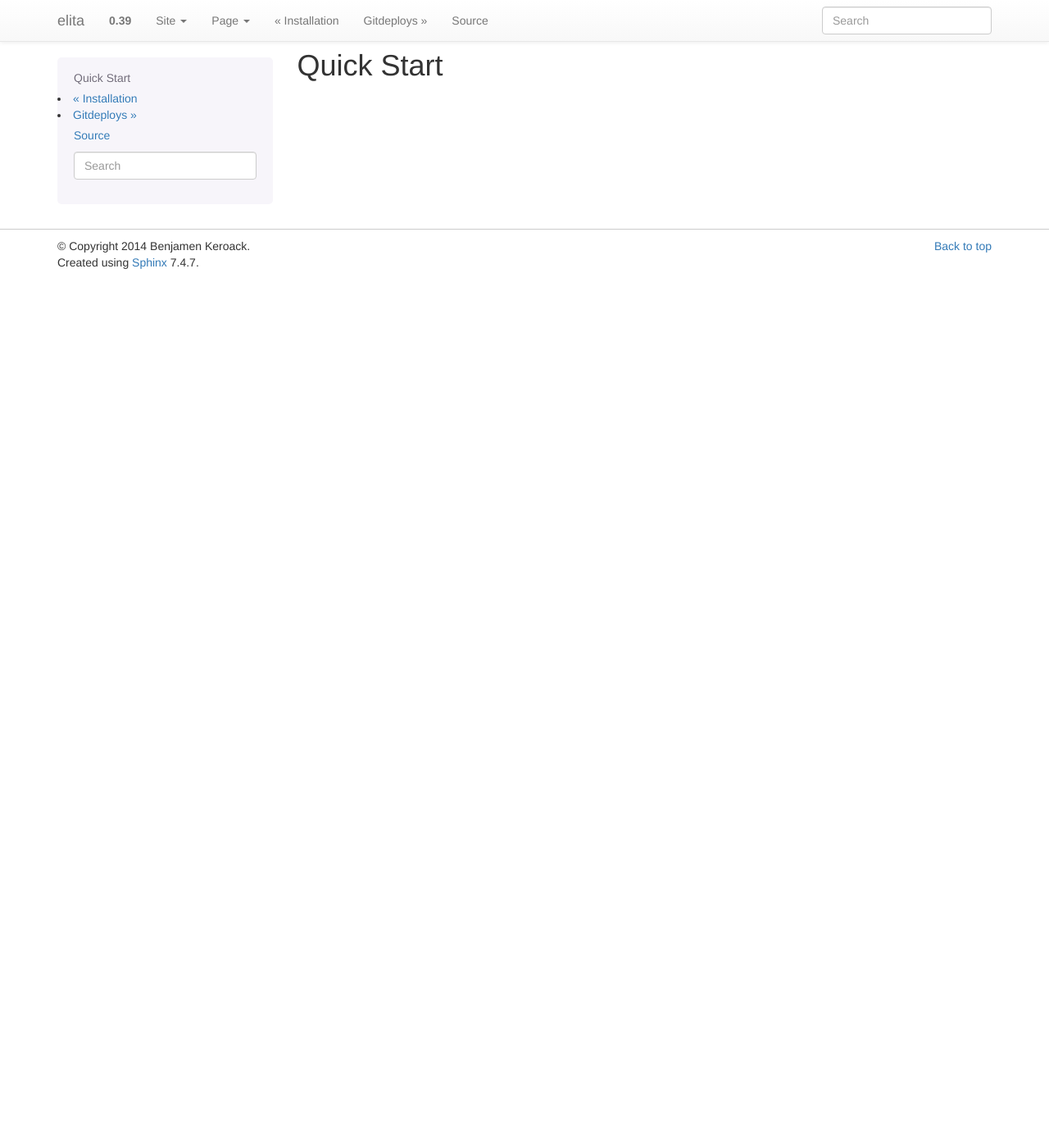
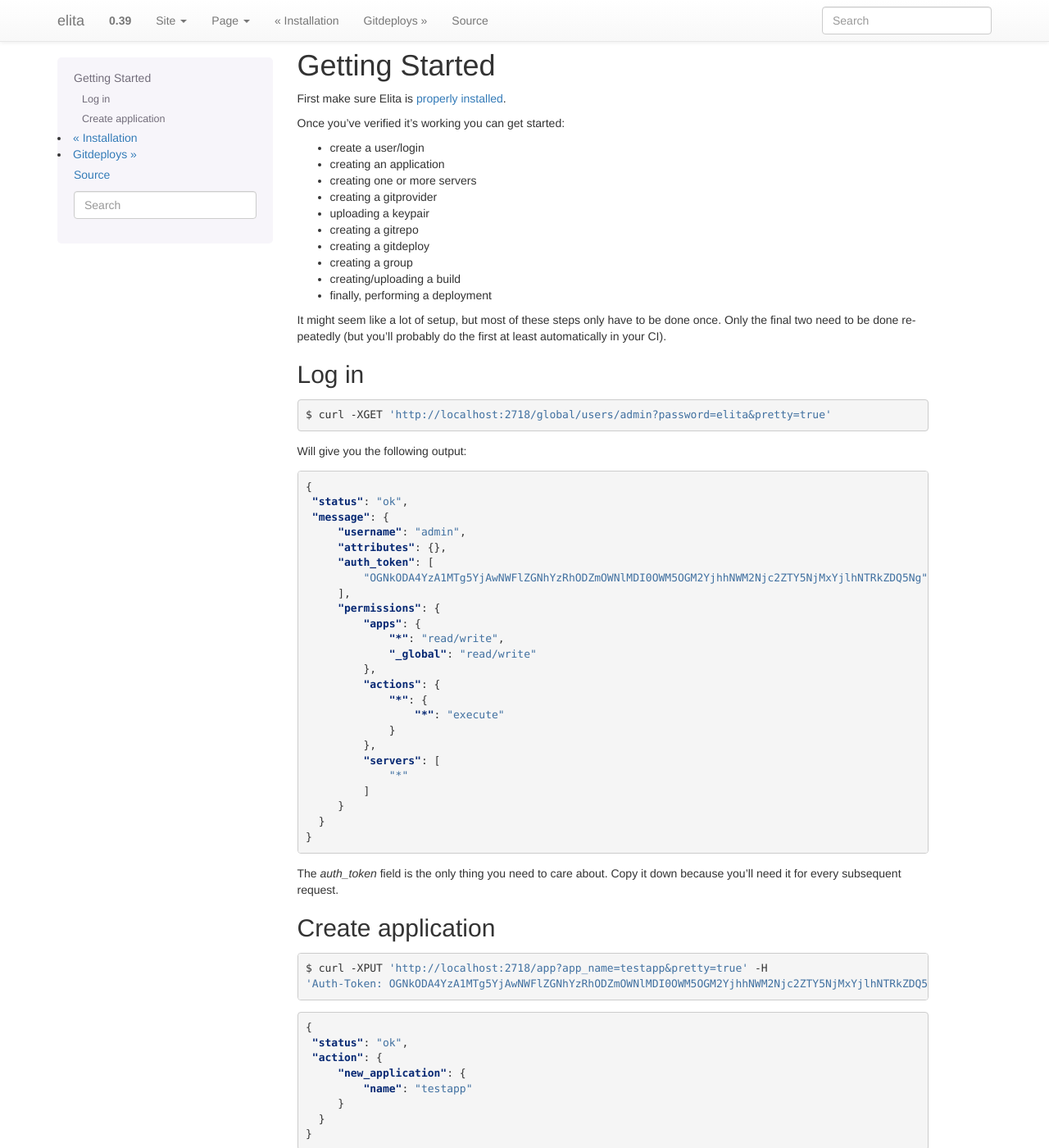
Before and after one commit to bkeroack/elita, a Sphinx documentation site: the page built from doc/quickstart.rst, in a window 1280 px wide and 1400 px high. Shown: the whole window at 82% size. Built offline with Sphinx 7.4.7, drawn with Linux system fonts in a browser that asks for light colours.

Commit message:
quickstart work

```diff
--- a/doc/install.rst
+++ b/doc/install.rst
@@ -1,3 +1,5 @@
+.. _elita-install:
+
 Installation
 ============
 
--- a/doc/quickstart.rst
+++ b/doc/quickstart.rst
@@ -1,3 +1,81 @@
-===========
-Quick Start
-===========
+===============
+Getting Started
+===============
+
+First make sure Elita is :ref:`properly installed <elita-install>`.
+
+Once you've verified it's working you can get started:
+
+* create a user/login
+* creating an application
+* creating one or more servers
+* creating a gitprovider
+* uploading a keypair
+* creating a gitrepo
+* creating a gitdeploy
+* creating a group
+* creating/uploading a build
+* finally, performing a deployment
+
+It might seem like a lot of setup, but most of these steps only have to be done once. Only the final two need to
+be done repeatedly (but you'll probably do the first at least automatically in your CI).
+
+Log in
+------
+
+.. sourcecode:: bash
+
+   $ curl -XGET 'http://localhost:2718/global/users/admin?password=elita&pretty=true'
+
+
+Will give you the following output:
+
+.. sourcecode:: json
+
+   {
+    "status": "ok",
+    "message": {
+        "username": "admin",
+        "attributes": {},
+        "auth_token": [
+            "OGNkODA4YzA1MTg5YjAwNWFlZGNhYzRhODZmOWNlMDI0OWM5OGM2YjhhNWM2Njc2ZTY5NjMxYjlhNTRkZDQ5Ng"
+        ],
+        "permissions": {
+            "apps": {
+                "*": "read/write",
+                "_global": "read/write"
+            },
+            "actions": {
+                "*": {
+                    "*": "execute"
+                }
+            },
+            "servers": [
+                "*"
+            ]
+        }
+     }
+   }
+
+The *auth_token* field is the only thing you need to care about. Copy it down because you'll need it for every subsequent
+request.
+
+
+Create application
+------------------
+
+.. sourcecode:: bash
+
+   $ curl -XPUT 'http://localhost:2718/app?app_name=testapp&pretty=true' -H
+   'Auth-Token: OGNkODA4YzA1MTg5YjAwNWFlZGNhYzRhODZmOWNlMDI0OWM5OGM2YjhhNWM2Njc2ZTY5NjMxYjlhNTRkZDQ5Ng'
+
+.. sourcecode:: json
+
+   {
+    "status": "ok",
+    "action": {
+        "new_application": {
+            "name": "testapp"
+        }
+     }
+   }
```
